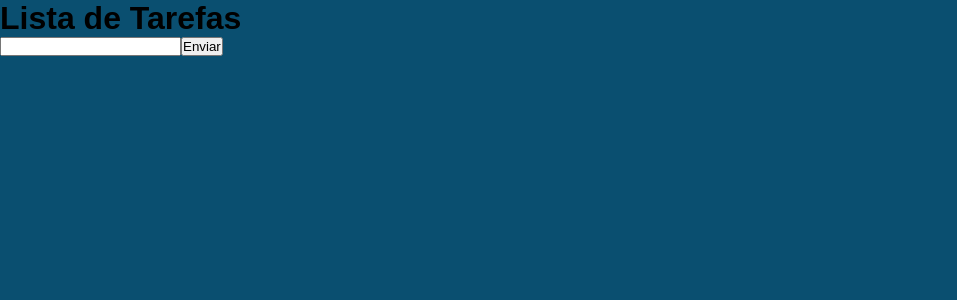
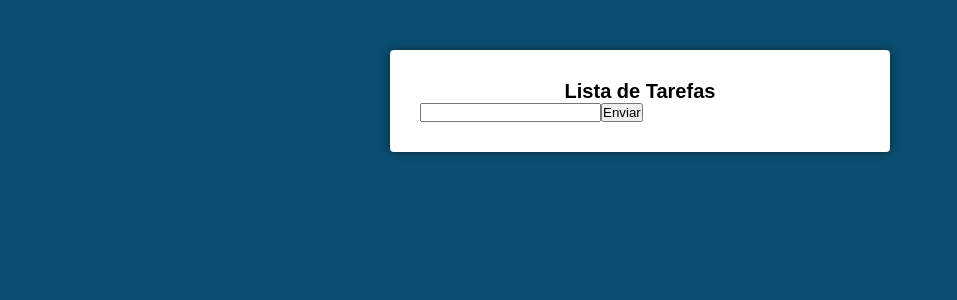
Before and after one commit to DanielGaiguer/javascript-udemy, a React (Create React App) app in the folder REACT/listatarefas/: page / in a window 1280 px wide. Shown: the top 300 px of the page, without its empty margins (0-957 px from the left). Built offline with nearby package versions, Linux system fonts and the light colour scheme.

Commit message:
add css main

```diff
--- /dev/null
+++ b/REACT/listatarefas/src/components/Main.css
@@ -0,0 +1,13 @@
+.main{
+  background: #fff;
+  padding: 30px;
+  margin: 50px auto;
+  max-width: 500px;
+  border-radius: 4px;
+  box-shadow: 0 0 10px rgba(0, 0, 0, 0.5);
+}
+
+.main h1{
+  font-size: 20px;
+  text-align: center;
+}
--- a/REACT/listatarefas/src/components/Main.js
+++ b/REACT/listatarefas/src/components/Main.js
@@ -1,4 +1,5 @@
 import React, { Component } from "react";
+import './Main.css';
 
 
 export default class Main extends Component{
```
